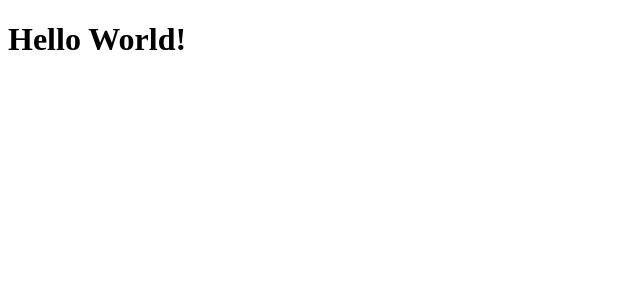
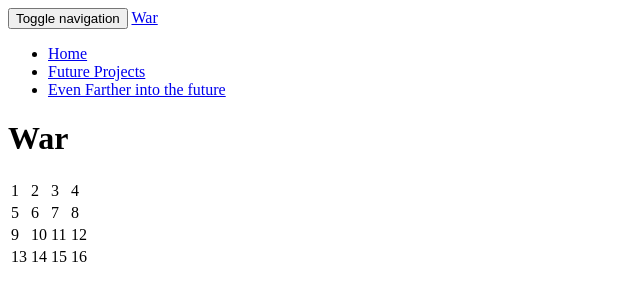
Before and after one commit to JazzyMen/JazzyMen.github.io, a plain HTML site: page index.html in a window 1280 px wide. Shown: the whole page, without its empty margins (0-640 px from the left). Drawn offline with nearby package versions, Linux system fonts and the light colour scheme.

Commit message:
Added some basic crap

```diff
--- a/index.html
+++ b/index.html
@@ -8,9 +8,55 @@
 	<head>War!</head>
 </title>
 <body>
+	 <div class="navbar navbar-inverse navbar-fixed-top" role="navigation">
+      <div class="container">
+        <div class="navbar-header">
+          <button type="button" class="navbar-toggle" data-toggle="collapse" data-target=".navbar-collapse">
+            <span class="sr-only">Toggle navigation</span>
+            <span class="icon-bar"></span>
+            <span class="icon-bar"></span>
+            <span class="icon-bar"></span>
+          </button>
+          <a class="navbar-brand" href="#">War</a>
+        </div>
+        <div class="collapse navbar-collapse">
+          <ul class="nav navbar-nav">
+            <li class="active"><a href="#">Home</a></li>
+            <li><a href="#">Future Projects</a></li>
+            <li><a href="#">Even Farther into the future</a></li>
+          </ul>
+        </div><!--/.nav-collapse -->
+      </div>
+    </div>
 
-	<h1>Hello World!</h1>
+	<h1>War</h1>
 
+	<table>
+		<tr>
+			<td>1</td>
+			<td>2</td>
+			<td>3</td>
+			<td>4</td>
+		</tr>
+		<tr>
+			<td>5</td>
+			<td>6</td>
+			<td>7</td>
+			<td>8</td>
+		</tr>
+		<tr>
+			<td>9</td>
+			<td>10</td>
+			<td>11</td>
+			<td>12</td>
+		</tr>
+		<tr>
+			<td>13</td>
+			<td>14</td>
+			<td>15</td>
+			<td>16</td>
+		</tr>
+	</table>
 	<!-- Jquery -->
 	<script src="//code.jquery.com/jquery-1.11.0.min.js"></script>
 	<!-- Latest compiled and minified JavaScript -->
```
Also changed, not shown: css/javascript.js (added), css/style.css (added).
